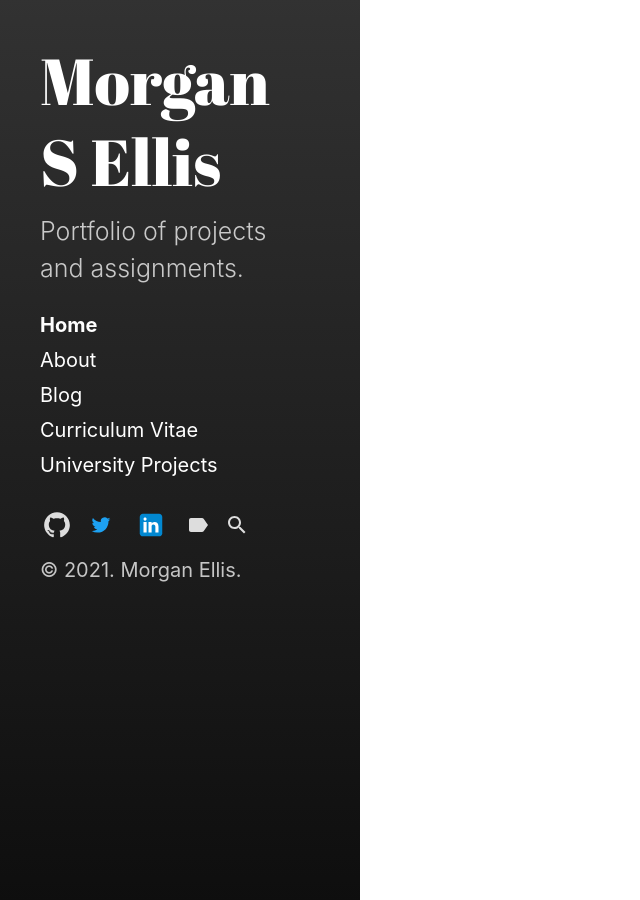
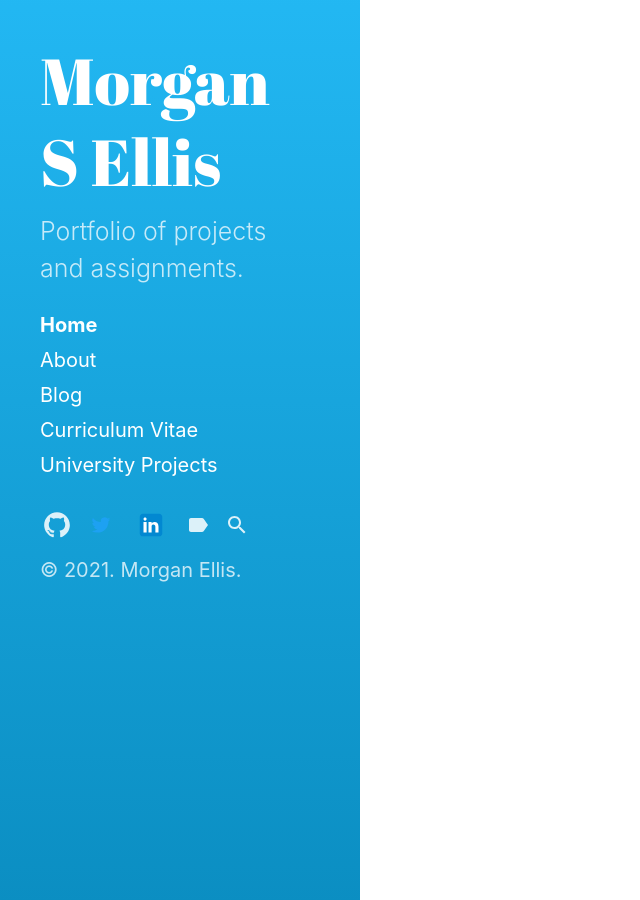
Before and after one commit to morgansellis/MorganSEllis.github.io, a Jekyll site: the page built from index.md, in a window 1280 px wide. Shown: the whole page, without its empty margins (0-640 px from the left). Built offline with Jekyll 4.4.1, drawn with Linux system fonts in a browser that asks for light colours.

Commit message:
Update main.scss

```diff
--- a/assets/css/main.scss
+++ b/assets/css/main.scss
@@ -4,7 +4,8 @@
 # Jekyll needs front matter for SCSS files
 ---
 
-$sidebar-bg-color: #202020;
+$sidebar-bg-color: #0da7e4;
+$sidebar-fg-color: white !default;
 $link-color: #1a71f5;
 $sidebar-sticky: false;
 @import "hydeout";
```
